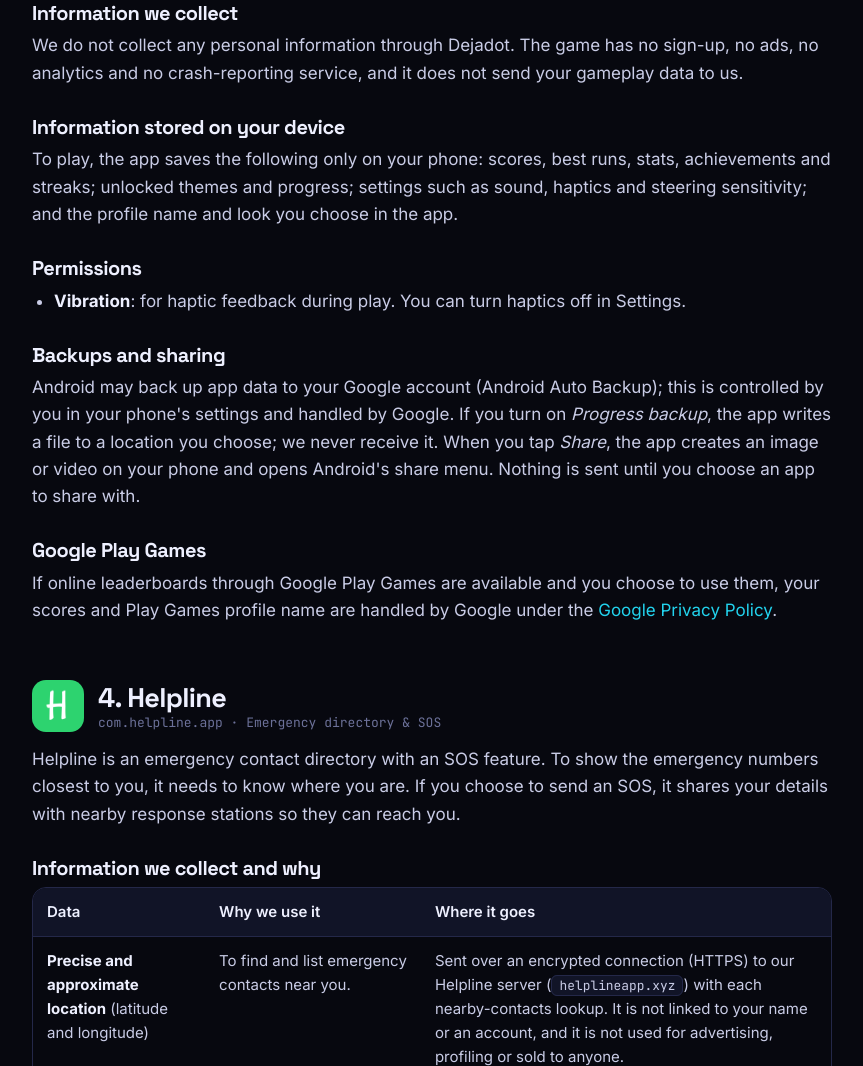
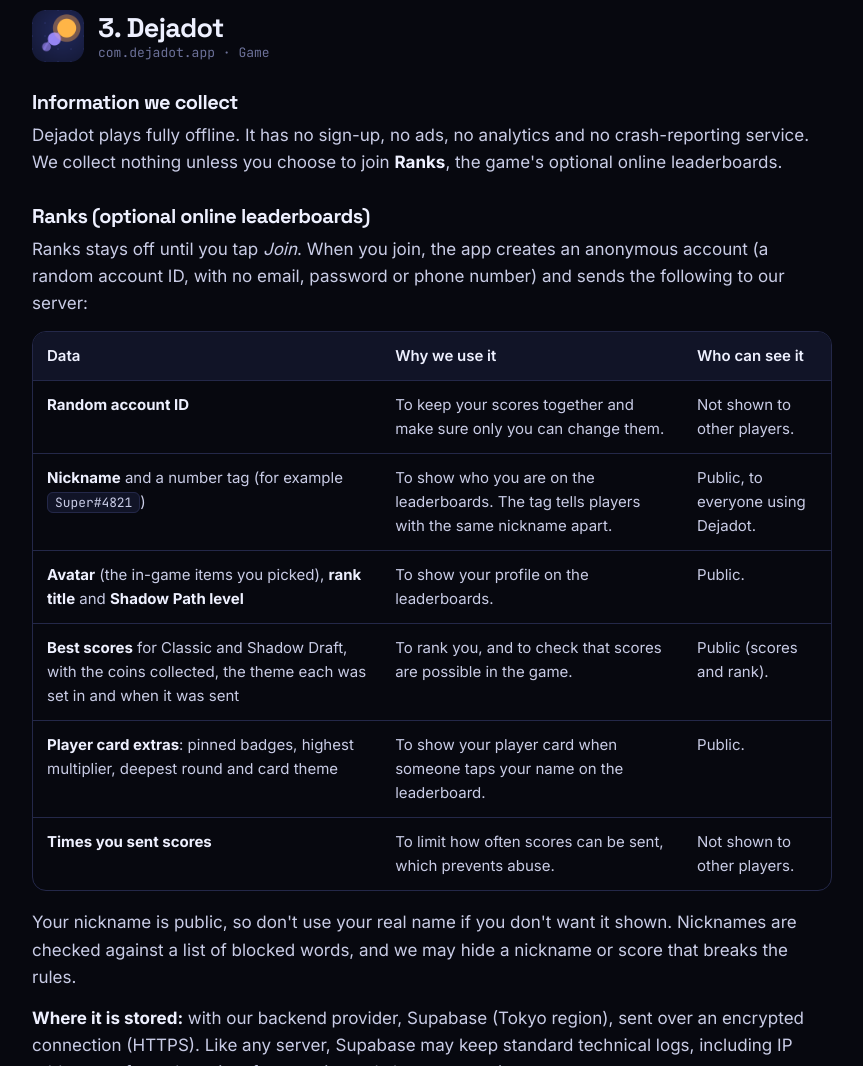
Before and after one commit to julyamba/devasdf-website, a plain HTML site: page privacy/index.html in a window 1280 px wide. Shown: the part 1734-2800 px from the top of the page, without its empty margins (208-1071 px from the left). Drawn offline with Linux system fonts and the light colour scheme.

Commit message:
Privacy policy: Dejadot's optional online Ranks
Dejadot now has optional online leaderboards (Ranks). The policy says what joining sends to Supabase and who can see it, how long it is kept, and how to leave and delete it in the app (Settings > Online ranks). It also adds the internet permission, replaces the removed Google Play Games section with in-app updates, and updates the summary, third parties, retention, deletion and children sections. The homepage's Dejadot card now says daily quests, 17 themes and optional online ranks.

Co-Authored-By: Claude Opus 5.5 <noreply@anthropic.com>

```diff
--- a/privacy/index.html
+++ b/privacy/index.html
@@ -30,13 +30,14 @@
     <div class="wrap">
       <p class="eyebrow">Legal</p>
       <h1>Privacy Policy</h1>
-      <p class="meta">Effective date: 24 November 2026 · Last updated: 24 November 2026</p>
+      <p class="meta">Effective date: 24 November 2026 · Last updated: 26 November 2026</p>
 
       <div class="summary">
         <p><strong>The short version</strong></p>
         <ul>
           <li>We do not sell, rent or trade your personal data, and we do not use advertising or analytics SDKs in our apps.</li>
-          <li><strong>Dejadot</strong> and <strong>WayBack</strong> keep all your data on your phone. We never receive it.</li>
+          <li><strong>Dejadot</strong> keeps your game on your phone. Its online <strong>Ranks</strong> are optional: only if you tap <em>Join</em> does it send a nickname, your avatar and your best scores to our server, to show on public leaderboards. You can leave and delete them in the app.</li>
+          <li><strong>WayBack</strong> keeps all your data on your phone. We never receive it.</li>
           <li><strong>Helpline</strong> sends your device's location to our server to find emergency contacts near you. If you send an <strong>SOS</strong>, your location and the details you entered go to nearby response stations so they can help you.</li>
           <li><strong>Helpline Track</strong> is used by response stations. They see SOS requests only within their area, and only to respond to them.</li>
           <li>SOS requests, messages and voice notes are deleted <strong>30 days</strong> after the request ends.</li>
@@ -84,17 +85,61 @@
         <h2>3. Dejadot<small>com.dejadot.app · Game</small></h2>
       </div>
       <h3>Information we collect</h3>
-      <p>We do not collect any personal information through Dejadot. The game has no sign-up, no ads, no analytics and no crash-reporting service, and it does not send your gameplay data to us.</p>
+      <p>Dejadot plays fully offline. It has no sign-up, no ads, no analytics and no crash-reporting service. We collect nothing unless you choose to join <strong>Ranks</strong>, the game's optional online leaderboards.</p>
+      <h3 id="dejadot-ranks">Ranks (optional online leaderboards)</h3>
+      <p>Ranks stays off until you tap <em>Join</em>. When you join, the app creates an anonymous account (a random account ID, with no email, password or phone number) and sends the following to our server:</p>
+      <div class="table-wrap">
+        <table>
+          <thead><tr><th>Data</th><th>Why we use it</th><th>Who can see it</th></tr></thead>
+          <tbody>
+            <tr>
+              <td><strong>Random account ID</strong></td>
+              <td>To keep your scores together and make sure only you can change them.</td>
+              <td>Not shown to other players.</td>
+            </tr>
+            <tr>
+              <td><strong>Nickname</strong> and a number tag (for example <code>Super#4821</code>)</td>
+              <td>To show who you are on the leaderboards. The tag tells players with the same nickname apart.</td>
+              <td>Public, to everyone using Dejadot.</td>
+            </tr>
+            <tr>
+              <td><strong>Avatar</strong> (the in-game items you picked), <strong>rank title</strong> and <strong>Shadow Path level</strong></td>
+              <td>To show your profile on the leaderboards.</td>
+              <td>Public.</td>
+            </tr>
+            <tr>
+              <td><strong>Best scores</strong> for Classic and Shadow Draft, with the coins collected, the theme each was set in and when it was sent</td>
+              <td>To rank you, and to check that scores are possible in the game.</td>
+              <td>Public (scores and rank).</td>
+            </tr>
+            <tr>
+              <td><strong>Player card extras</strong>: pinned badges, highest multiplier, deepest round and card theme</td>
+              <td>To show your player card when someone taps your name on the leaderboard.</td>
+              <td>Public.</td>
+            </tr>
+            <tr>
+              <td><strong>Times you sent scores</strong></td>
+              <td>To limit how often scores can be sent, which prevents abuse.</td>
+              <td>Not shown to other players.</td>
+            </tr>
+          </tbody>
+        </table>
+      </div>
+      <p>Your nickname is public, so don't use your real name if you don't want it shown. Nicknames are checked against a list of blocked words, and we may hide a nickname or score that breaks the rules.</p>
+      <p><strong>Where it is stored:</strong> with our backend provider, Supabase (Tokyo region), sent over an encrypted connection (HTTPS). Like any server, Supabase may keep standard technical logs, including IP addresses, for a short time for security and abuse prevention.</p>
+      <p><strong>Leaving Ranks:</strong> open <em>Settings → Online ranks → Leave Ranks and delete online data</em> and tap again to confirm. Your account, profile and scores are deleted from our server right away. Your progress on the phone is kept. See <a href="#deletion">Data deletion</a>.</p>
+      <p>Opening the Ranks page shows the leaderboards even before you join. Loading them sends no personal data.</p>
       <h3>Information stored on your device</h3>
-      <p>To play, the app saves the following only on your phone: scores, best runs, stats, achievements and streaks; unlocked themes and progress; settings such as sound, haptics and steering sensitivity; and the profile name and look you choose in the app.</p>
+      <p>To play, the app saves the following only on your phone: scores, best runs, stats, achievements and streaks; unlocked themes and progress; settings such as sound, haptics and steering sensitivity; and the profile name and look you choose in the app. If you join Ranks, the sign-in for your anonymous account and any scores waiting to be sent are also kept on the phone. They are left out of Android's app backup.</p>
       <h3>Permissions</h3>
       <ul>
         <li><strong>Vibration</strong>: for haptic feedback during play. You can turn haptics off in Settings.</li>
+        <li><strong>Internet and network state</strong>: only for Ranks: to load the leaderboards and, if you joined, to send your profile and best scores when a connection is available. Every game mode plays without a connection.</li>
       </ul>
       <h3>Backups and sharing</h3>
       <p>Android may back up app data to your Google account (Android Auto Backup); this is controlled by you in your phone's settings and handled by Google. If you turn on <em>Progress backup</em>, the app writes a file to a location you choose; we never receive it. When you tap <em>Share</em>, the app creates an image or video on your phone and opens Android's share menu. Nothing is sent until you choose an app to share with.</p>
-      <h3>Google Play Games</h3>
-      <p>If online leaderboards through Google Play Games are available and you choose to use them, your scores and Play Games profile name are handled by Google under the <a href="https://policies.google.com/privacy" target="_blank" rel="noopener">Google Privacy Policy</a>.</p>
+      <h3>App updates</h3>
+      <p>Dejadot may ask Google Play whether a newer version is available and offer to install it. This check is handled by the Google Play Store on your phone, under the <a href="https://policies.google.com/privacy" target="_blank" rel="noopener">Google Privacy Policy</a>. Dejadot does not use Google Play Games.</p>
 
       <!-- ===== HELPLINE ===== -->
       <div class="app-tag" id="helpline">
@@ -242,8 +287,8 @@
       <h2 id="third-parties">8. Third-party services</h2>
       <p>We share data only with the services needed to run our apps and website. Each is responsible for its own handling of data:</p>
       <ul>
-        <li><strong>Google Play</strong> (installs, updates, optional Play Games): <a href="https://policies.google.com/privacy" target="_blank" rel="noopener">Google Privacy Policy</a></li>
-        <li><strong>Supabase</strong> (Helpline SOS data, Helpline Track accounts, voice notes): <a href="https://supabase.com/privacy" target="_blank" rel="noopener">Supabase Privacy Policy</a></li>
+        <li><strong>Google Play</strong> (installs and in-app updates): <a href="https://policies.google.com/privacy" target="_blank" rel="noopener">Google Privacy Policy</a></li>
+        <li><strong>Supabase</strong> (Dejadot Ranks accounts and scores; Helpline SOS data, Helpline Track accounts, voice notes): <a href="https://supabase.com/privacy" target="_blank" rel="noopener">Supabase Privacy Policy</a></li>
         <li><strong>OpenStreetMap tiles</strong> (Helpline Track maps): <a href="https://osmfoundation.org/wiki/Privacy_Policy" target="_blank" rel="noopener">OSMF Privacy Policy</a></li>
         <li><strong>OSRM / Project OSRM</strong> (Helpline Track driving routes; receives start and end coordinates): <a href="https://project-osrm.org/" target="_blank" rel="noopener">project-osrm.org</a></li>
         <li><strong>GitHub</strong> (Helpline downloads its app settings and contact directory files; GitHub sees your IP address): <a href="https://docs.github.com/en/site-policy/privacy-policies/github-general-privacy-statement" target="_blank" rel="noopener">GitHub Privacy Statement</a></li>
@@ -259,6 +304,7 @@
       <h2 id="retention">10. Data retention</h2>
       <ul>
         <li><strong>On-device data</strong> (all apps): kept until you delete it in the app, clear the app's storage, or uninstall the app.</li>
+        <li><strong>Dejadot Ranks</strong>: your account, profile and scores are kept while you are in Ranks, and deleted right away when you leave Ranks in the app (or within 30 days of an emailed request).</li>
         <li><strong>Helpline location lookups</strong>: used to answer the request. Any server logs containing them are kept for no longer than 30 days for security and troubleshooting, then deleted.</li>
         <li><strong>Helpline SOS requests, messages, voice notes and photos</strong>: deleted 30 days after the request is resolved, cancelled or expires.</li>
         <li><strong>Helpline Track station accounts and settings</strong>: kept while the station account is active, and deleted within 30 days after the account is closed.</li>
@@ -269,16 +315,17 @@
       <p>You can delete your data at any time:</p>
       <ul>
         <li><strong>Data on your phone</strong>: delete items in the app, or go to <em>Settings → Apps → [app name] → Storage → Clear storage</em>, or uninstall the app. For WayBack, also delete the <code>WayBack</code> folder if you chose to keep copies of your trails.</li>
+        <li><strong>Dejadot Ranks</strong>: in the app, open <em>Settings → Online ranks → Leave Ranks and delete online data</em>, then tap again to confirm. Your anonymous account, profile and all your scores are deleted from our server right away, and your progress on the phone is kept. If you can no longer open the app, email us (below) with your nickname and tag, for example <code>Super#4821</code>.</li>
         <li><strong>An active SOS</strong>: cancel it in the Help tab. It is then deleted 30 days later, or sooner if you ask us.</li>
         <li><strong>Data on our servers</strong>: email us at <a href="mailto:jyamz7690@gmail.com?subject=Data%20deletion%20request">jyamz7690@gmail.com</a> with the subject "Data deletion request" and the app name. We will confirm and complete the request within 30 days.</li>
       </ul>
-      <p>Dejadot, Helpline and WayBack do not require an account. Helpline Track stations can ask us to close their account and delete its data by emailing us.</p>
+      <p>Helpline and WayBack do not require an account, and neither does Dejadot. Dejadot's optional Ranks use an anonymous account, which you can delete in the app as described above. Helpline Track stations can ask us to close their account and delete its data by emailing us.</p>
 
       <h2 id="rights">12. Your rights</h2>
       <p>Depending on where you live, you may have the right to access, correct, delete or restrict the use of your personal data, to object to processing, and to data portability. To use any of these rights, contact us using the details below. You can also withdraw location or other permissions at any time in your phone's settings. You may also have the right to complain to your local data protection authority.</p>
 
       <h2 id="children">13. Children</h2>
-      <p>Our apps are not directed at children under 13, and we do not knowingly collect personal information from children. Dejadot collects no personal data from any player. If you believe a child has sent us personal information, contact us and we will delete it.</p>
+      <p>Our apps are not directed at children under 13, and we do not knowingly collect personal information from children. Dejadot collects nothing unless a player chooses to join Ranks, and then only a nickname and game data (see <a href="#dejadot-ranks">Dejadot Ranks</a>). If you believe a child has sent us personal information, contact us and we will delete it.</p>
 
       <h2 id="changes">14. Changes to this policy</h2>
       <p>We may update this policy when our apps change or when the law requires. We will post the new version on this page and update the "Last updated" date above. If a change significantly affects how we handle your data, we will also mention it in the app's release notes.</p>
```
Also changed, not shown: index.html (+2 -2 lines).
